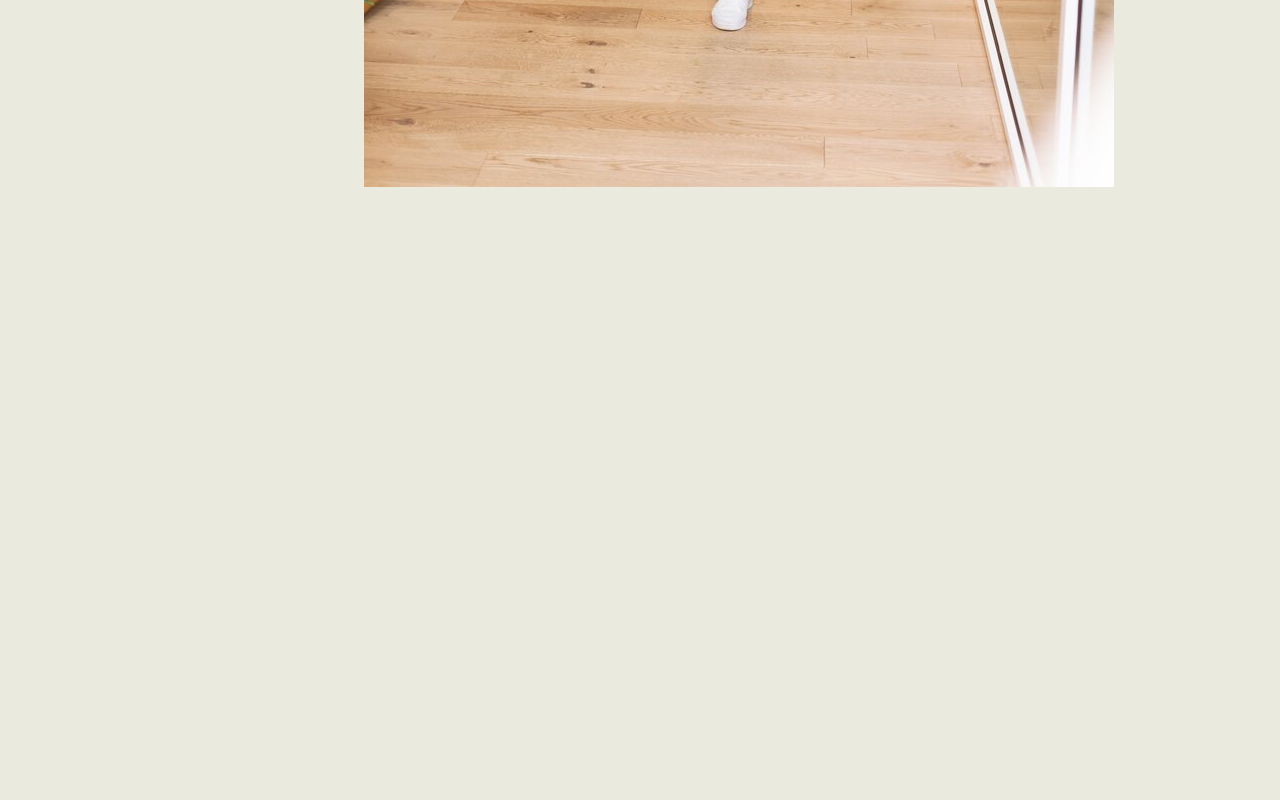
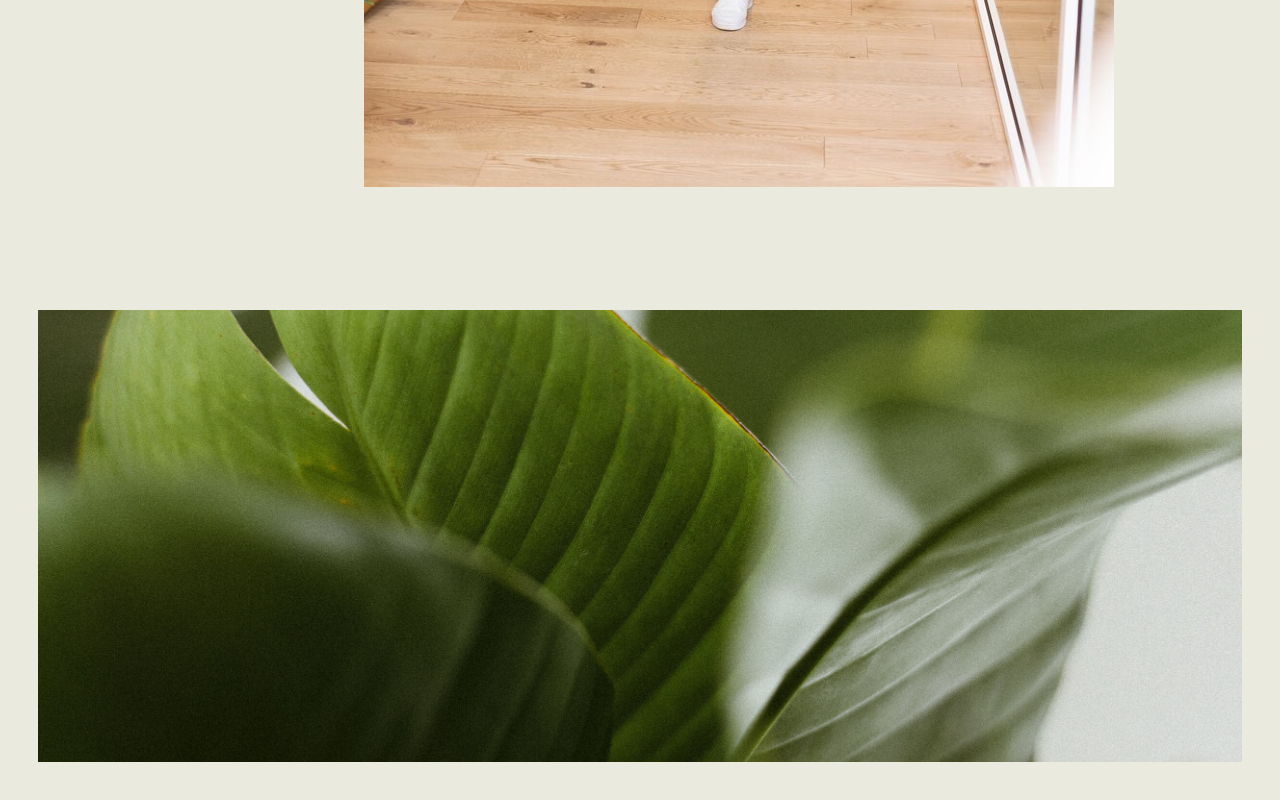
Before and after one commit to JakeLeigh/Yak, a React (Create React App) app in the folder Yak/Yak/ClientApp/: page / in a window 1280 px wide. Shown: the part 1822-2622 px from the top of the page. Before the commit the page ends 2094 px from the top, so only its background shows below. Built offline with nearby package versions, Linux system fonts and the light colour scheme.

Commit message:
Create obstacle comp and align background image

```diff
--- a/Yak/Yak/ClientApp/src/components/Home.js
+++ b/Yak/Yak/ClientApp/src/components/Home.js
@@ -1,6 +1,7 @@
 import React, {Component, Fragment} from 'react';
 import LearnMore from './LearnMore/LearnMore';
 import Nav from './Nav/Nav';
+import Obstacles from './Obstacles/Obstacles';
 import SplashScreen from  './SplashScreen/SplashScreen';
 
 class Home extends Component{
@@ -10,6 +11,7 @@ class Home extends Component{
        <Nav />
        <SplashScreen />
        <LearnMore />
+       <Obstacles />
       </Fragment>
     )
   }
--- a/Yak/Yak/ClientApp/src/components/LearnMore/LearnMore.css
+++ b/Yak/Yak/ClientApp/src/components/LearnMore/LearnMore.css
@@ -1,6 +1,7 @@
 .LearnMoreContainer{
   width: 80%;
   margin: 0 auto;
+  position: relative;
 }
 .learnMoreDiv {
   padding-top: 6.6vmax;
--- /dev/null
+++ b/Yak/Yak/ClientApp/src/components/Obstacles/Obstacles.css
@@ -0,0 +1,22 @@
+.obstacleBackground {
+  padding-top: 3vw;
+  padding-right: 3vw;
+  padding-bottom: 3vw;
+  padding-left: 3vw;
+  min-height: 66vh;
+  position: relative;
+}
+.obstacleImage{
+  top: 3vw;
+  right: 3vw;
+  bottom: 3vw;
+  left: 3vw;
+  position: absolute;
+}
+.leafBackground {
+  width: 100%;
+  height: 100%;
+  object-position: 50% 50%;
+  object-fit: cover;
+
+}
--- /dev/null
+++ b/Yak/Yak/ClientApp/src/components/Obstacles/Obstacles.js
@@ -0,0 +1,17 @@
+import React, {Component, Fragment} from 'react';
+import './Obstacles.css';
+import leafBackground from '../../assets/leafBackground.jpg';
+
+class Obstacles extends React.Component{
+  render(){
+    return (
+      <div class='obstacleBackground'>
+        <div class='obstacleImage'>
+          <img class='leafBackground' src={leafBackground} />
+        </div>
+      </div>
+    )
+  }
+}
+
+export default Obstacles;
```
Also changed, not shown: Yak/Yak/ClientApp/src/assets/leafBackground.jpg (added).
